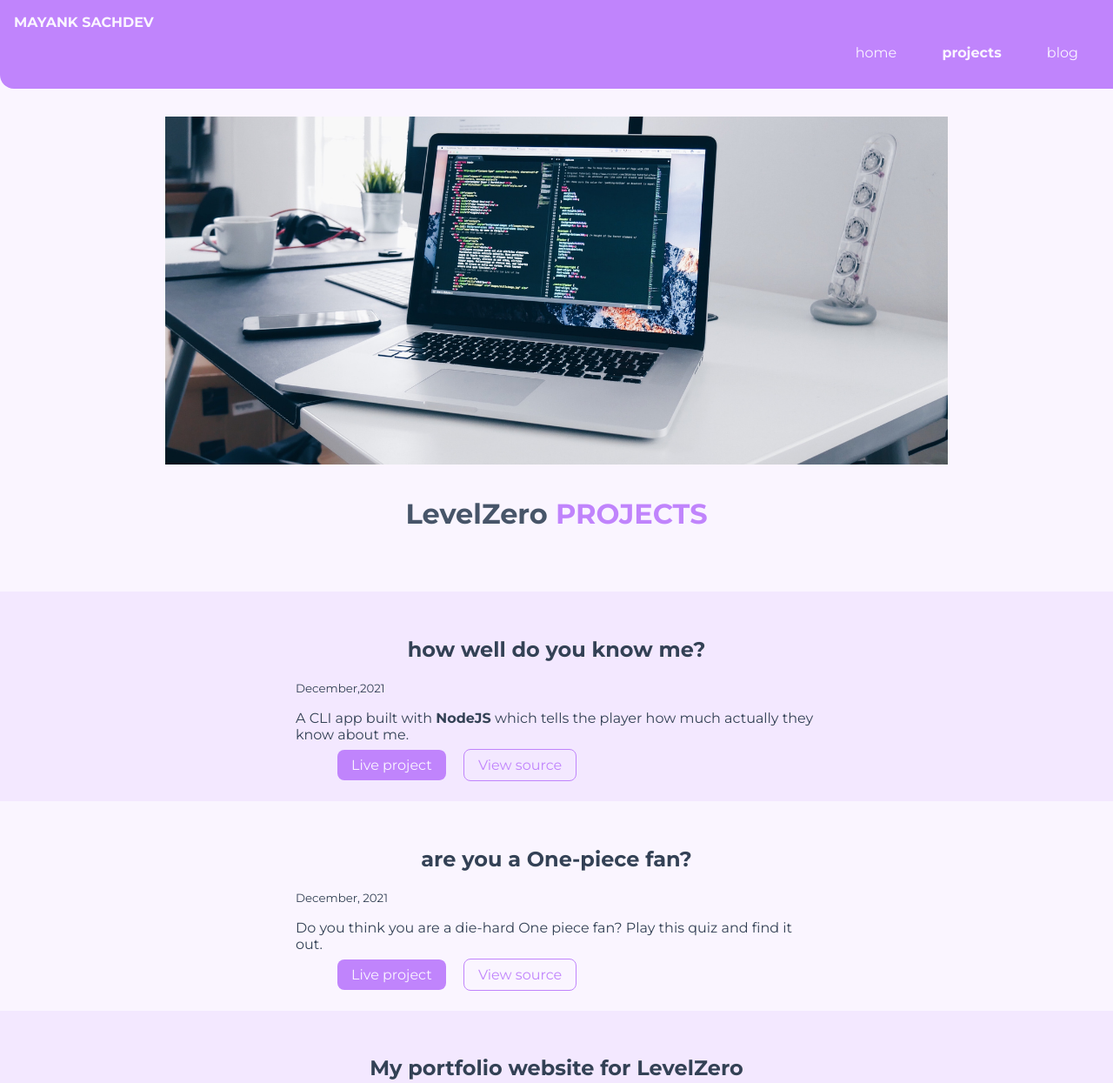
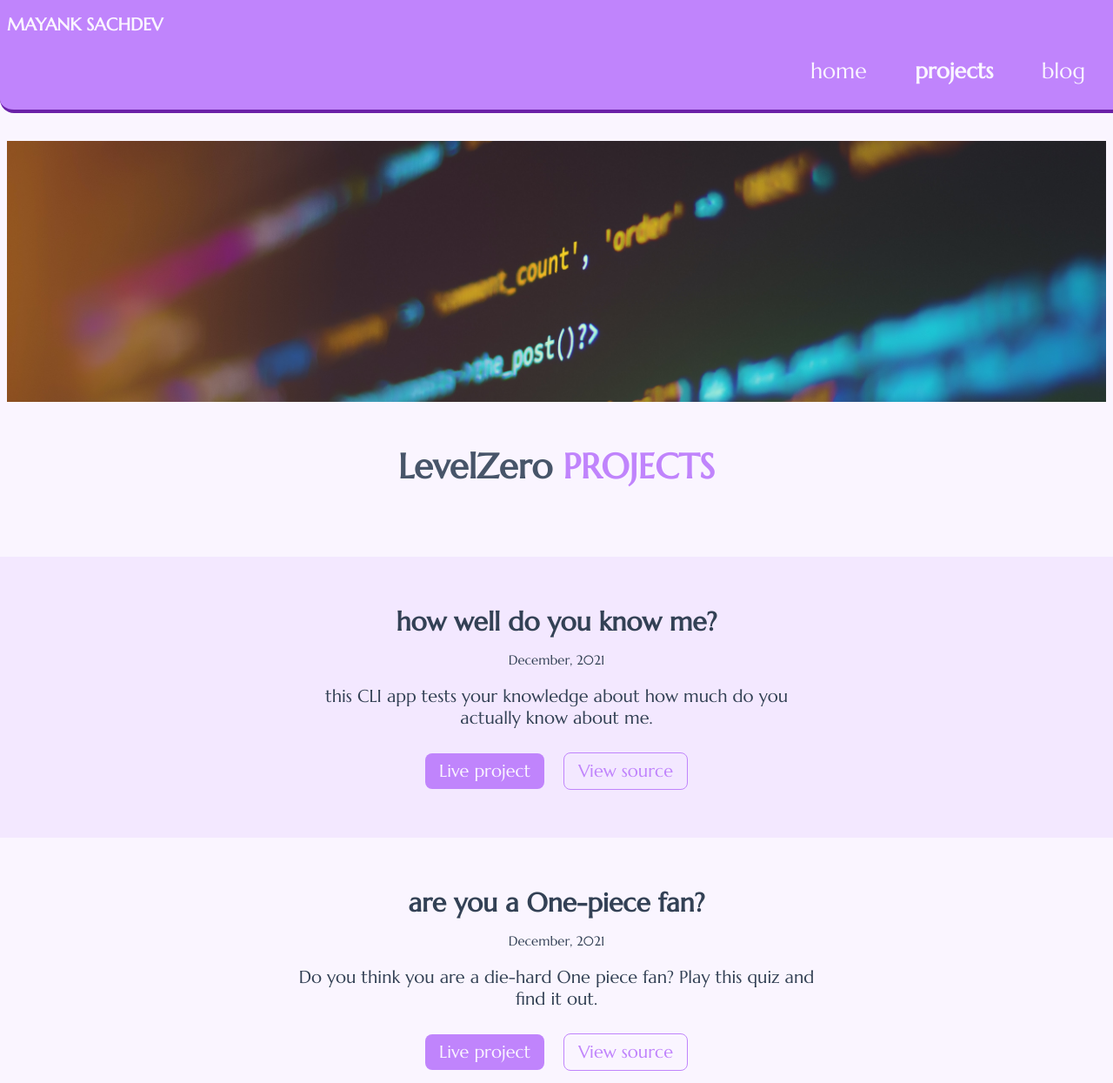
Before and after one commit to mayanksachdev/mayank-sachdev-levelZero-portfolio, a plain HTML site: page projects.html in a window 1280 px wide. Shown: the top 1245 px of the page at 87% size. Drawn offline with Linux system fonts and the light colour scheme; a web font is replaced by a local one.

Commit message:
revamped the complete website

```diff
--- a/library/component-style.css
+++ b/library/component-style.css
@@ -1,5 +1,4 @@
-@import url('https://fonts.googleapis.com/css2?family=Martel:wght@400;700&family=Montserrat:wght@400;700&display=swap');
-
+@import url('https://fonts.googleapis.com/css2?family=Marcellus&family=Martel:wght@400;700&family=Montserrat:wght@400;700&family=Shizuru&display=swap');
 
 :root {
     --primary-color:
@@ -14,18 +13,19 @@
 }
 
 body {
-    font-family: 'Montserrat', sans-serif;
+    font-family: 'Marcellus', serif;
+    font-size: 20px;
     color: #334155;
     background-color: var(--secondary-color);
     margin: 0rem;
 }
 
 .container {
-    padding: 0rem 1rem;
+    padding: 0rem 0.5rem;
 }
 
 .container-center {
-    margin: auto;
+    margin: 0rem auto;
     max-width: 600px;
 }
 
@@ -46,6 +46,13 @@ body {
     color: var(--primary-color)
 }
 
+.link-container {
+    padding: 1rem;
+    text-align: center;
+
+}
+
+
 hr {
     margin: 2rem 0rem;
     margin-inline-start: 0px;
@@ -53,6 +60,7 @@ hr {
 }
 
 .list-no-bullets {
+    padding-inline-start: 0px;
     list-style: none;
 }
 
@@ -62,10 +70,19 @@ hr {
 }
 
 .section {
-    padding: 2rem 0rem;
+    padding: 2rem 0rem 3rem;
 }
 
 .section h1 {
+    text-align: center;
+    margin: 1.5rem 0rem 1rem;
+}
+
+.section-small {
+    font-size: 15px;
+}
+
+.section p {
     text-align: center;
 }
 
@@ -77,8 +94,10 @@ hr {
 .navigation {
     background-color: var(--primary-color);
     color: var(--secondary-color);
-    padding: 1rem 0rem;
-    border-bottom-left-radius: 1rem
+    padding: 1rem 0rem 0.25rem;
+    border-bottom-left-radius: 1rem;
+    border-bottom: 4px solid #6b21a8;
+
 }
 
 .navigation .nav-brand {
@@ -91,6 +110,7 @@ hr {
 
 .navigation .nav-pills {
     text-align: right;
+    font-size: 25px;
 }
 
 .navigation .link-active {
@@ -118,11 +138,18 @@ hr {
     color: var(--primary-color)
 }
 
+.hero p {
+    text-align: center;
+    color: var(--hero-heading);
+    font-weight: bolder;
+}
+
 .footer {
     background-color: var(--primary-color);
     padding: 2rem 0rem;
     text-align: center;
     border-top-right-radius: 1rem;
+    border-top: 4px solid #6b21a8;
     color: var(--secondary-color);
     margin-left: 0rem;
 
@@ -130,7 +157,7 @@ hr {
 
 .footer-header {
     font-size: larger;
-    font-weight:bold;
+    font-weight: bold;
 }
 
 .footer .link {
@@ -140,3 +167,14 @@ hr {
 .footer ul {
     padding-inline-start: 0px;
 }
+
+
+.link:hover {
+    color: #292524;
+    text-shadow: 1.5px 1px 0.5px white;
+}
+
+.link-secondary:hover {
+    color: black;
+    text-shadow: 1.5px 1px 0.5px #d8b4fe;
+}
--- a/projects.html
+++ b/projects.html
@@ -30,9 +30,12 @@
 
     </nav>
     <header class="hero">
-        <div style="padding:0rem 0.5rem; max-height:400px; max-width:900px; margin:0rem auto">
-            <img src="library/hero-project.png" alt="/">
+        <div style="padding:0rem 0.5rem;margin:0rem auto;">
+
+            <img style="height:300px;width:100%; object-fit:cover;" src="library/hero-project.jpg"
+                alt="lines of code on a computer screen">
         </div>
+
 
 
         <h1 class="hero-heading">LevelZero <span class="hero-heading-inverted">PROJECTS</span></h1>
@@ -42,11 +45,12 @@
             <section class="section section-ow">
                 <div class="container container-center ">
                     <h1>how well do you know me?</h1>
-                    <small>December,2021</small>
-                    <p>A CLI app built with <strong>NodeJS</strong> which tells the player how much actually they know
-                        about me.
-
+                    <p class="section-small">December, 2021</p>
+                    <p>
+                        this CLI app tests your knowledge about how much do you actually know about me.
                     </p>
+                </div>
+                <div class=" link-container">
                     <ul class="list-no-bullets">
                         <li class="list-item-inline">
                             <a class="link link-primary"
@@ -62,14 +66,18 @@
 
                     </ul>
                 </div>
+
             </section>
         </li>
         <li>
             <section class="section" style="margin:0px auto">
                 <div class="container container-center">
                     <h1>are you a One-piece fan?</h1>
-                    <small>December, 2021</small>
+                    <p class="section-small">December, 2021</p>
                     <p>Do you think you are a die-hard One piece fan? Play this quiz and find it out.</p>
+
+                </div>
+                <div class="link-container">
                     <ul class="list-no-bullets">
                         <li class="list-item-inline">
                             <a class="link link-primary"
@@ -91,11 +99,13 @@
             <section class="section section-ow">
                 <div class="container container-center">
                     <h1>My portfolio website for LevelZero</h1>
-                    <small>December, 2021</small>
+                    <p class="section-small">December, 2021</p>
                     <p>This website contains all the projects that I built while learning from the <a
                             style="text-decoration: none; color:var(--primary-color)"
                             href="https://youtube.com/playlist?list=PLzvhQUIpvvuj5KPnyPyWsvgyzNkX_ACPA">LevelZero
                             playlist</a>.</p>
+                </div>
+                <div class="link-container">
                     <ul class="list-no-bullets">
                         <li class="list-item-inline">
                             <a class="link link-primary" href="https://mayanksachdev-mark15.netlify.app/">Live
@@ -115,7 +125,7 @@
         </li>
     </ul>
     <footer class="footer">
-        <div class="footer-header">social media presence</div>
+        <div class="footer-header">Let's connect</div>
         <ul class="social-links list-no-bullets">
             <li class="list-item-inline">
                 <a class="link" href="https://github.com/mayanksachdev"> github</a>
```
Also changed, not shown: blog.html (+6 -4 lines), index.html (+17 -6 lines), library/hero-blog.png (deleted), library/hero-project.jpg (added), library/hero-project.png (deleted), 1 other file.
